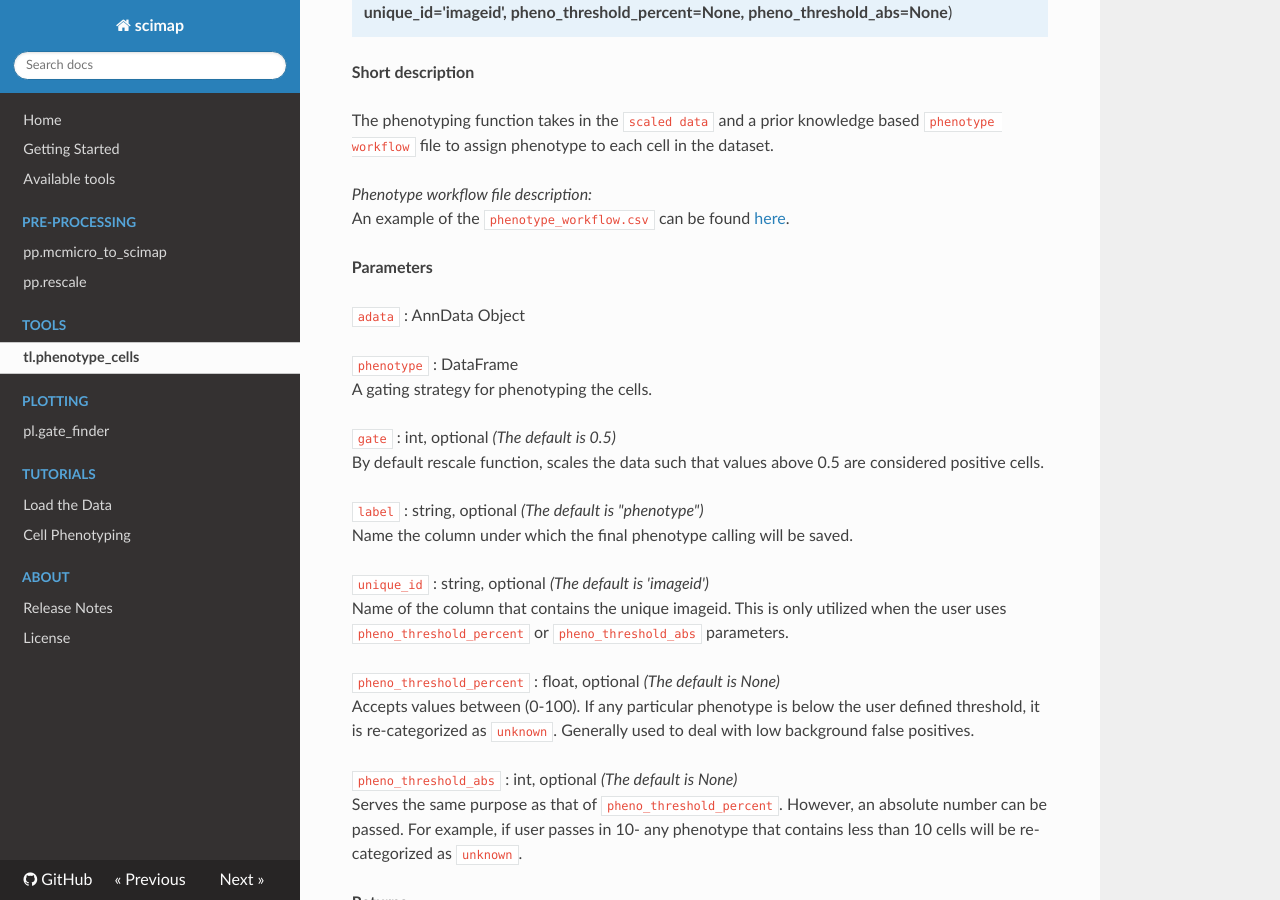
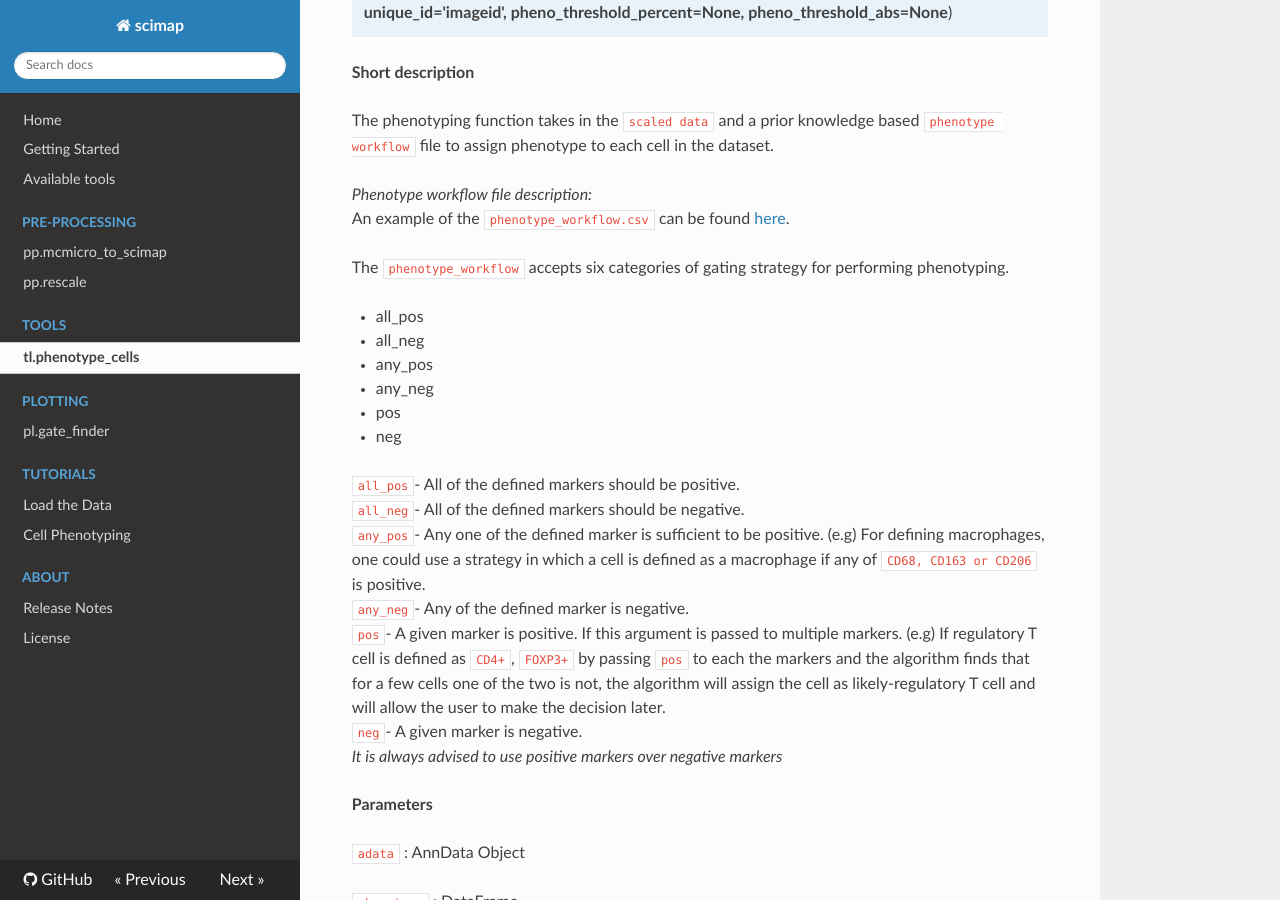
Before and after one commit to labsyspharm/scimap, an MkDocs documentation site: the page built from docs/tl/sm.tl.phenotype_cells.md, in a window 1280 px wide and 900 px high, scrolled down 212 px. Built offline with MkDocs 1.6.1, drawn with Linux system fonts in a browser that asks for light colours; nearby versions of some CDN libraries.

Commit message:
phenotype cells

```diff
--- a/docs/tl/sm.tl.phenotype_cells.md
+++ b/docs/tl/sm.tl.phenotype_cells.md
@@ -15,7 +15,24 @@
 The phenotyping function takes in the `scaled data` and a prior knowledge based `phenotype workflow` file to assign phenotype to each cell in the dataset.
 
 *Phenotype workflow file description:*
-An example of the `phenotype_workflow.csv` can be found [here](../../scimap/scimap/tests/_data/phenotype_workflow.csv).
+An example of the `phenotype_workflow.csv` can be found [here](https://github.com/ajitjohnson/scimap/blob/master/scimap/tests/_data/phenotype_workflow.csv).
+
+The `phenotype_workflow` accepts six categories of gating strategy for performing phenotyping.
+
+- all_pos
+- all_neg
+- any_pos
+- any_neg
+- pos
+- neg
+
+`all_pos`- All of the defined markers should be positive.
+`all_neg`- All of the defined markers should be negative.
+`any_pos`- Any one of the defined marker is sufficient to be positive. (e.g) For defining macrophages, one could use a strategy in which a cell is defined as a macrophage if any of `CD68, CD163 or CD206` is positive.
+`any_neg`- Any of the defined marker is negative.
+`pos`- A given marker is positive. If this argument is passed to multiple markers. (e.g) If regulatory T cell is defined as `CD4+`, `FOXP3+` by passing `pos` to each the markers and the algorithm finds that for a few cells one of the two is not, the algorithm will assign the cell as likely-regulatory T cell and will allow the user to make the decision later.
+`neg`- A given marker is negative.
+*It is always advised to use positive markers over negative markers*
 
 **Parameters**
 
```
